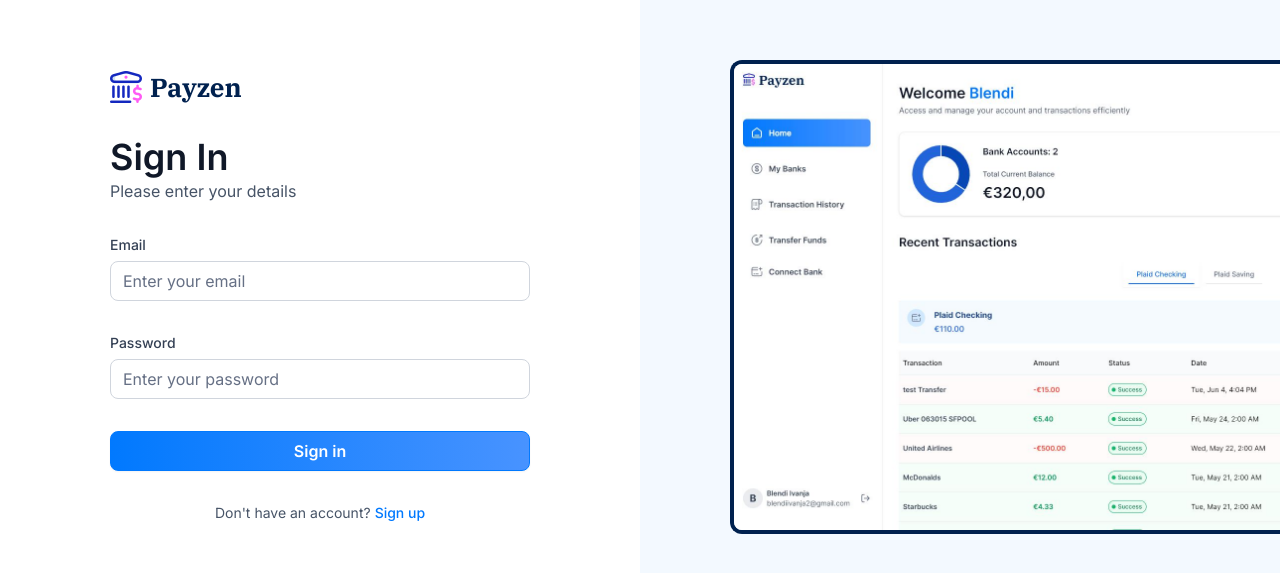
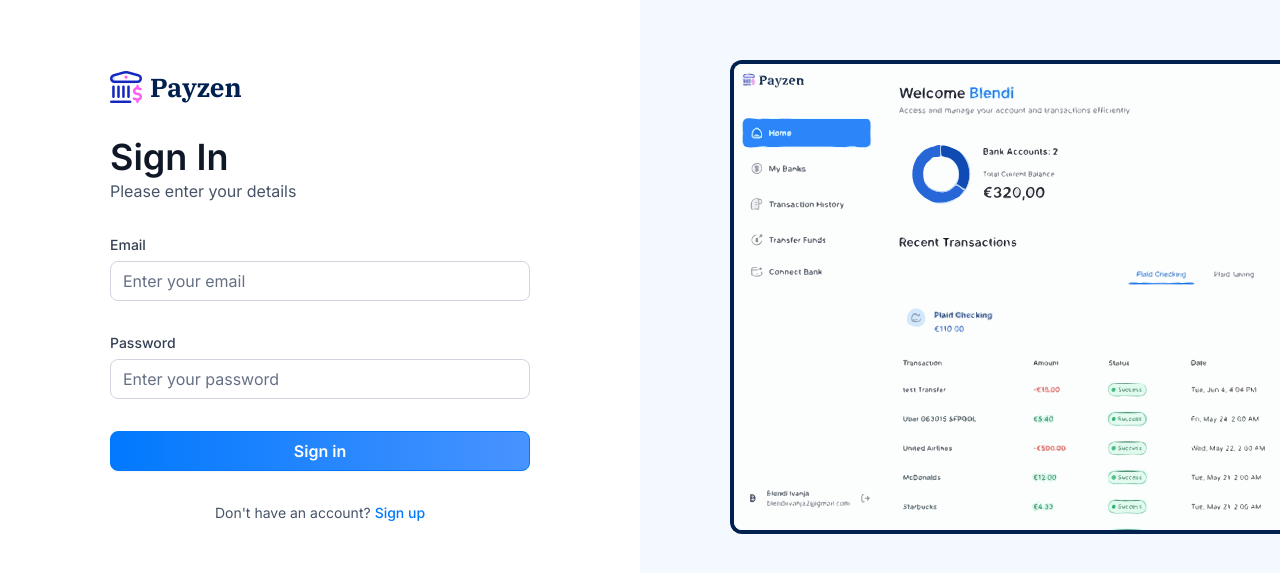
Before and after one commit to blendi3/banking, a Next.js app: page /sign-in in a window 1280 px wide. Shown: the part 103-676 px from the top of the page. Built offline with nearby package versions, Linux system fonts and the light colour scheme; what dwolla-v2, plaid would draw is missing.

Commit message:
minor changes

```diff
--- a/app/(auth)/layout.tsx
+++ b/app/(auth)/layout.tsx
@@ -1,5 +1,4 @@
 import Image from "next/image";
-import Image1 from "../../public/icons/bank-thumbnail.jpg";
 
 export default function RootLayout({
   children,
@@ -13,7 +12,7 @@
         <div>
           <Image
             className="rounded-l-xl border-y-4 border-l-4 border-black-1"
-            src={Image1}
+            src="/icons/banking-thumbnail.svg"
             alt="Auth Bank Images"
             width={550}
             height={550}
```
Also changed, not shown: public/icons/bank-thumbnail.JPG (deleted).
